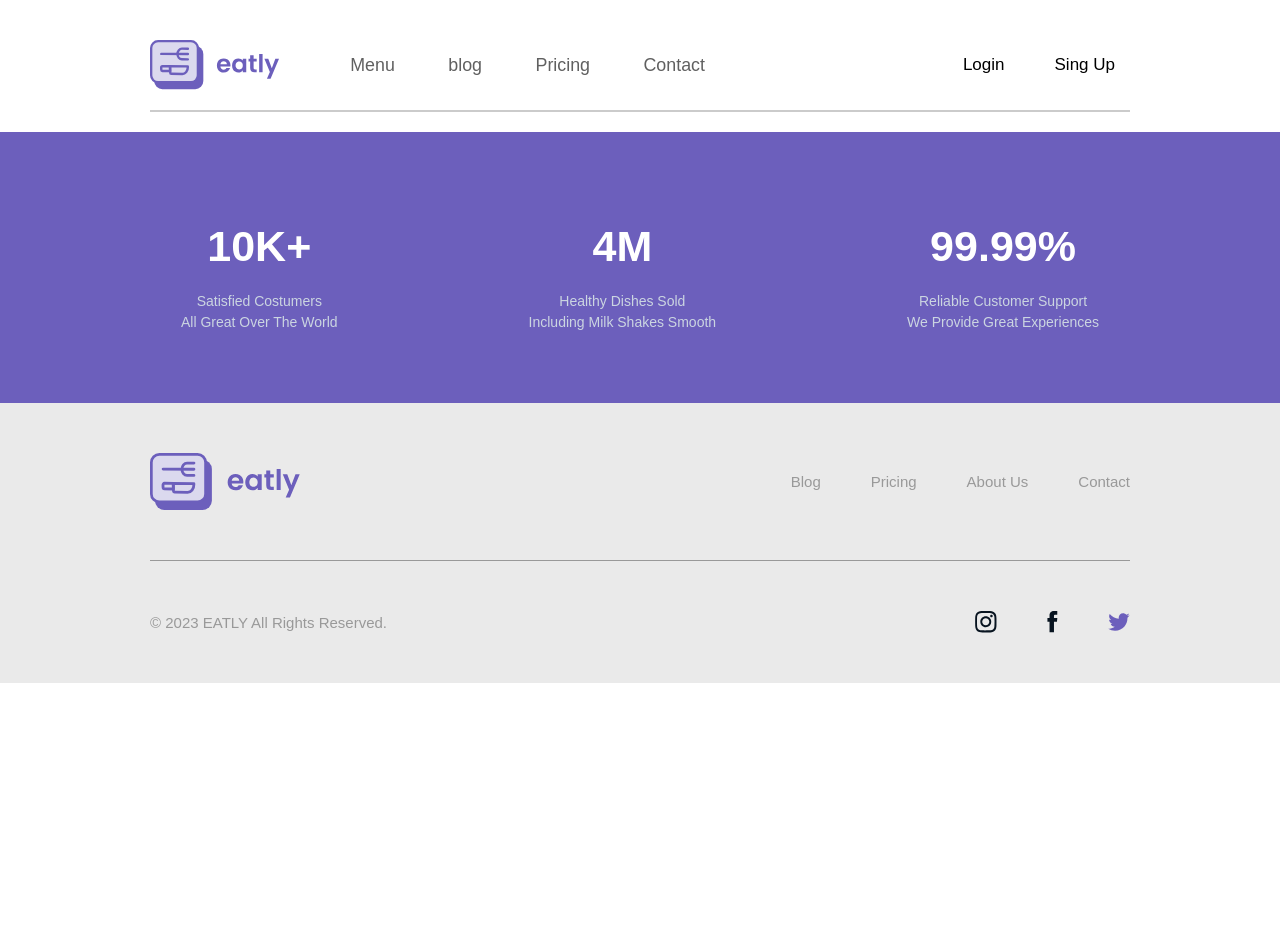
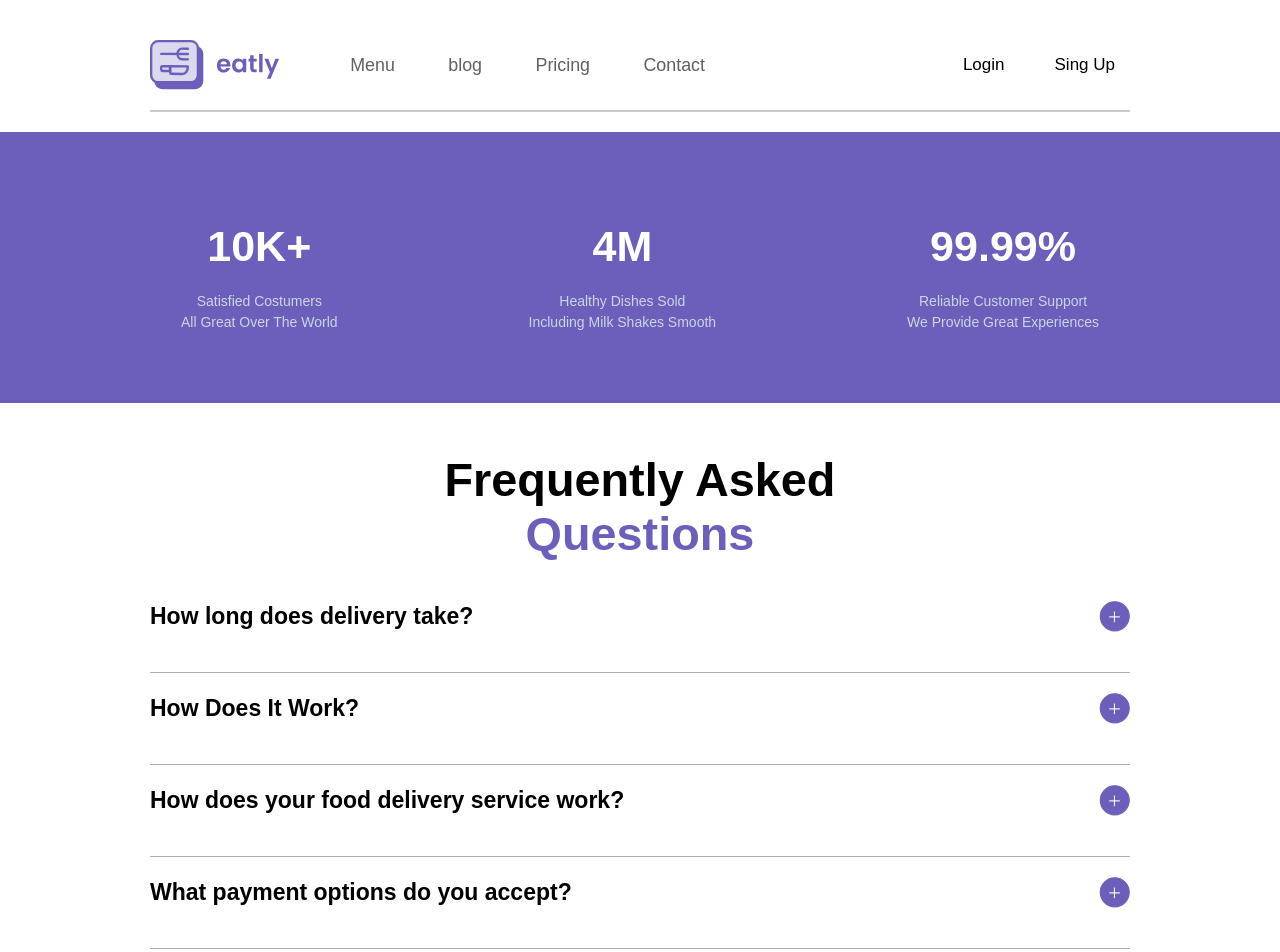
Before and after one commit to temangi/eatly-site, a React (Vite) app: page / in a window 1280 px wide. Shown: the top 952 px of the page. Before the commit the page ends 800 px from the top, so only its background shows below. Built offline with nearby package versions, Linux system fonts and the light colour scheme; a web font is replaced by a local one.

Commit message:
add questions

```diff
--- a/src/components/Info/Info.jsx
+++ b/src/components/Info/Info.jsx
@@ -10,12 +10,14 @@ function Info() {
           Satisfied Costumers <br /> All Great Over The World{" "}
         </span>
       </div>
-      <div><h1>4M</h1>
+      <div>
+        <h1>4M</h1>
       <span>
         Healthy Dishes Sold <br /> Including Milk Shakes Smooth
       </span>
       </div>
-      <div><h1>99.99%</h1>
+      <div>
+        <h1>99.99%</h1>
       <span>
         Reliable Customer Support <br /> We Provide Great Experiences
       </span></div>
--- /dev/null
+++ b/src/components/Questions/Questions.jsx
@@ -0,0 +1,47 @@
+import React, { useState } from "react";
+import scss from "./Questions.module.scss";
+import plus from "../../../public/Plus.svg";
+
+const arr = [
+  "How long does delivery take?",
+  "How Does It Work?",
+  "How does your food delivery service work?",
+  "What payment options do you accept?",
+  "Do you offer discounts or promotions?",
+];
+
+function Questions() {
+  function Card({el}) {
+    const [status,setStatus] = useState(
+      false
+    );
+    return (
+      <div onClick={() => setStatus(!status)}>
+        <article>
+          <p>{el}</p> <img  className={status ? scss.openImg : ""} img src={plus} alt=""  />
+        </article>
+        <span className={status ? scss.open : ""}>
+          You Can Get Information By Contacting Our Support Team Have 24/7
+          Service.What’s The Difference Between Free And Paid Plan ?
+        </span>
+      </div>
+    );
+  }
+
+  const answers = arr.map((el, index) => <Card key={index} el={el} />);
+  return (
+    <section className={scss.qaz}>
+      <div className="container">
+        <section className={scss.qaz_menu}>
+          <div className={scss.qaz_title}>
+            <h1>Frequently Asked</h1>
+            <h1>Questions</h1>
+          </div>
+          <main>{answers}</main>
+        </section>
+      </div>
+    </section>
+  );
+}
+
+export default Questions;
--- /dev/null
+++ b/src/components/Questions/Questions.module.scss
@@ -0,0 +1,59 @@
+.qaz {
+  padding: 50px 0;
+  .qaz_menu {
+    display: flex;
+    align-items: center;
+    flex-direction: column;
+    gap: 40px;
+    .qaz_title {
+      font-size: 40px;
+      font-weight: 600;
+      h1 {
+        text-align: center;
+      }
+      h1:nth-of-type(2) {
+        color: rgba(108, 95, 188, 1);
+      }
+    }
+    main {
+      display: grid;
+      grid-template-columns: 1fr;
+      gap: 20px;
+      width: 100%;
+      div {
+        display: flex;
+        flex-direction: column;
+        border-bottom: 1px solid rgba(173, 173, 173, 1);
+        padding-bottom: 40px;
+        cursor: pointer;
+        article {
+          display: flex;
+          justify-content: space-between;
+          align-items: center;
+          font-size: 23px;
+          font-weight: 600;
+          img {
+            transition: 0.5s;
+            &:hover {
+              transform: rotate(45deg);
+            }
+          }
+          .openImg{
+             transform: rotate(45deg);
+          }
+        }
+        span {
+          max-height: 0px;
+          font-size: 15px;
+          color: rgba(104, 104, 104, 1);
+          overflow: hidden;
+          transition: 0.6s;
+        }
+        .open {
+          max-height: 50px;
+          padding-top: 30px;
+        }
+      }
+    }
+  }
+}
--- a/src/pages/HomePage.jsx
+++ b/src/pages/HomePage.jsx
@@ -3,6 +3,7 @@ import Footer from "../components/Footer/Footer"
 import Header from "../components/Header/Header"
 import Main from "../components/Main/Main"
 import Info from '../components/Info/Info'
+import Questions from '../components/Questions/Questions'
 
 function HomePage() {
   return (
@@ -10,6 +11,7 @@ function HomePage() {
     <Header/>
     <Main/>
     <Info/>
+    <Questions/>
     <Footer/>
     </>
   )
```
Also changed, not shown: public/Plus.svg (added).
